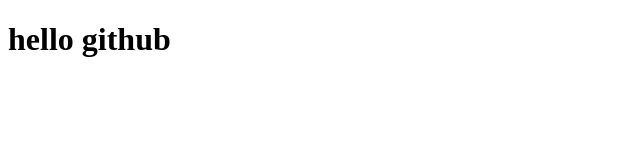
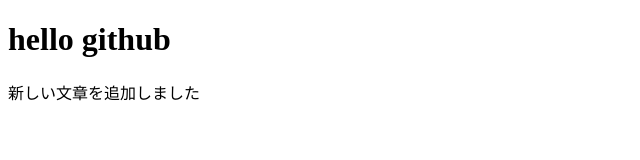
Before and after one commit to masatonarit/cv_58ki, a plain HTML site: page index.html in a window 1280 px wide. Shown: the whole page, without its empty margins (0-640 px from the left). Drawn offline with Linux system fonts and the light colour scheme.

Commit message:
文章を追加しました

```diff
--- a/index.html
+++ b/index.html
@@ -7,5 +7,6 @@
 </head>
 <body>
     <h1>hello github</h1>
+    <p>新しい文章を追加しました</p>
 </body>
 </html>
```
